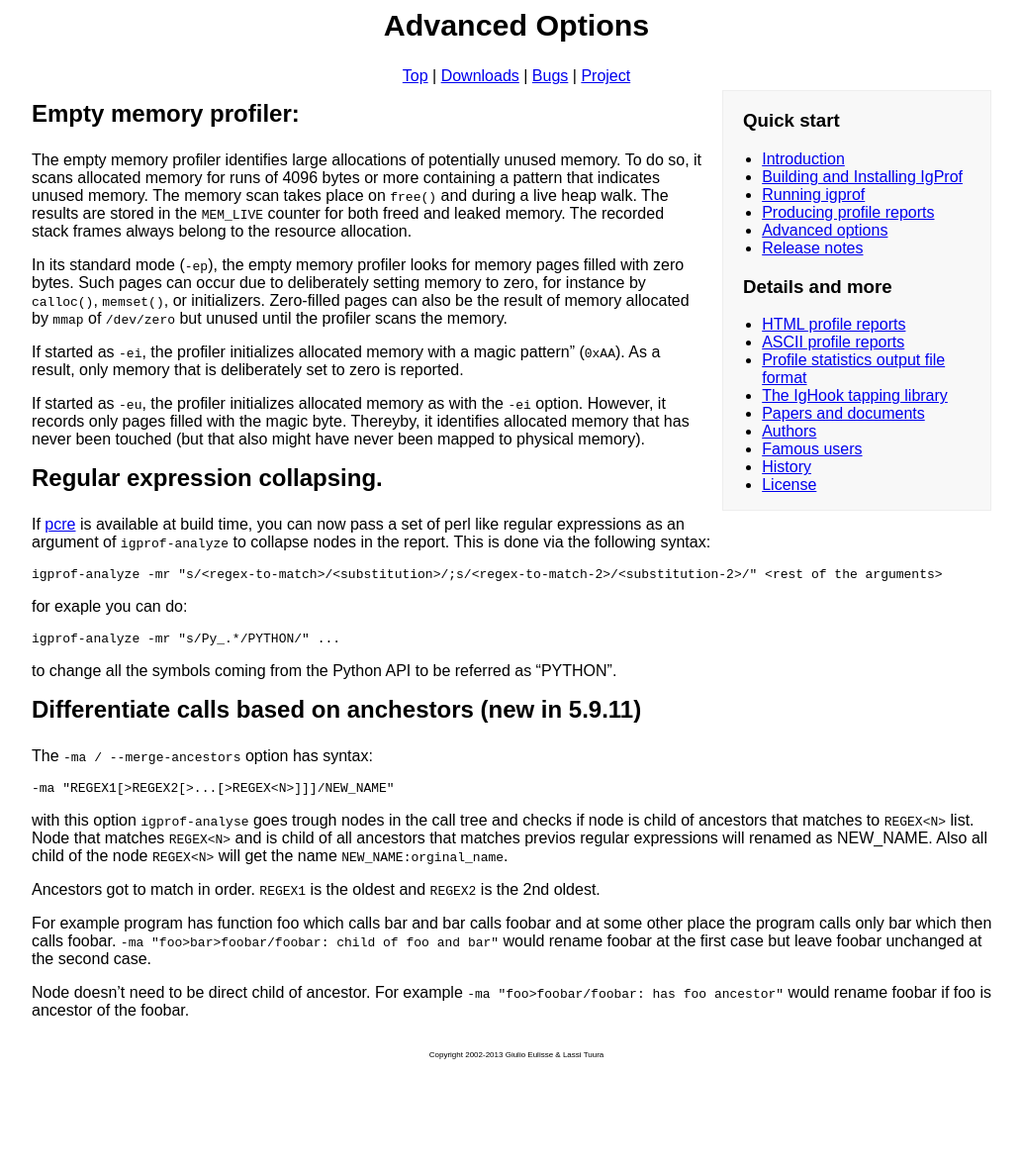
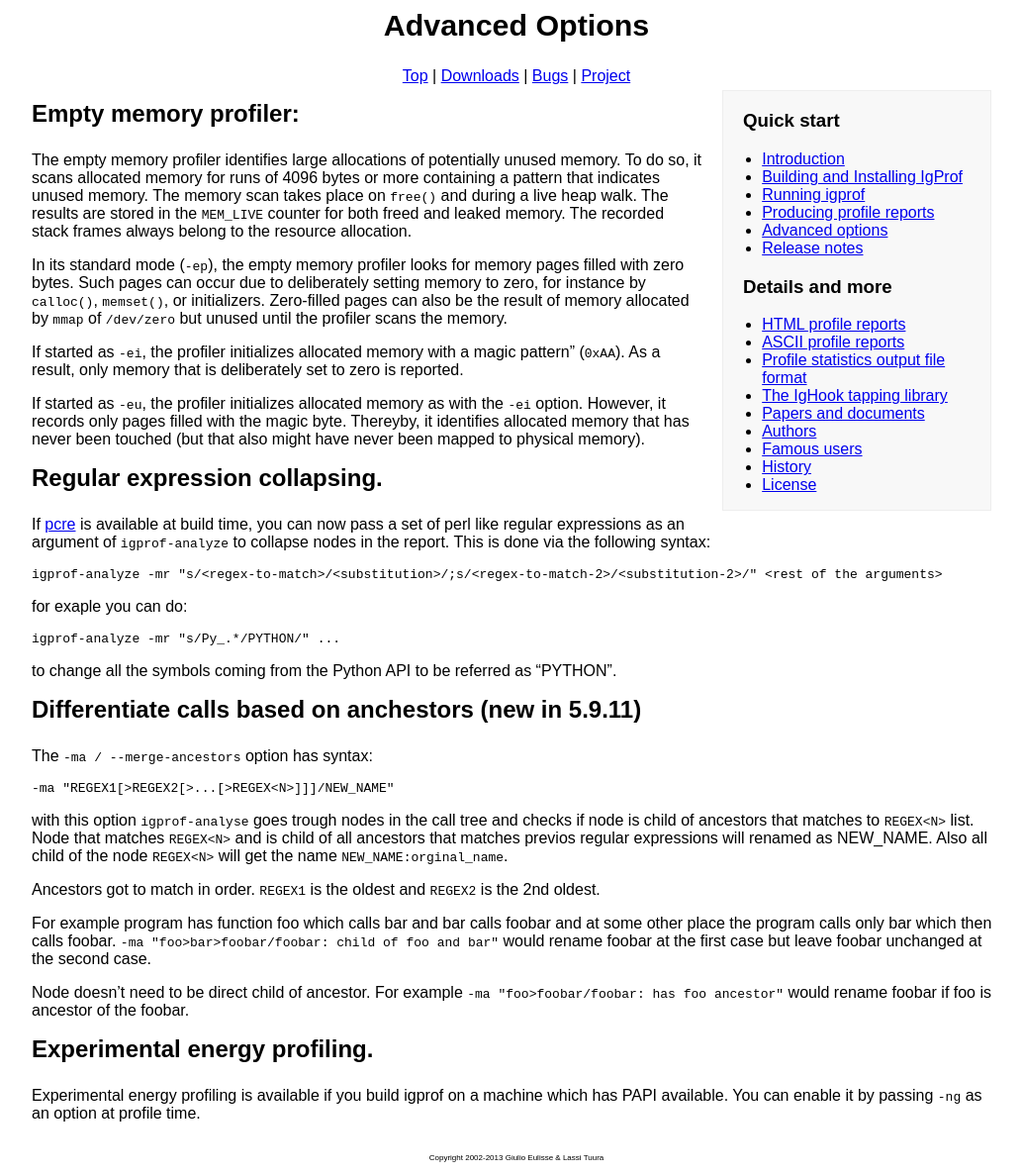
Before and after one commit to igprof/igprof, a Jekyll site: the page built from advancedoptions.md, in a window 1280 px wide. Shown: the whole page at 99% size, without its empty margins (118-1151 px from the left). Built offline with Jekyll 4.4.1, drawn with Linux system fonts in a browser that asks for light colours; before the commit the page ends 1083 px from its top, so only the background shows below that.

Commit message:
Add documentation for energy profiling.

```diff
--- a/advancedoptions.md
+++ b/advancedoptions.md
@@ -69,3 +69,9 @@ the first case but leave foobar unchanged at the second case.
 Node doesn't need to be direct child of ancestor. For example `-ma
 "foo>foobar/foobar: has foo ancestor"` would rename foobar if foo is ancestor of
 the foobar.
+
+## Experimental energy profiling.
+
+Experimental energy profiling is available if you build igprof on a machine
+which has PAPI available. You can enable it by passing `-ng` as an option at
+profile time.
```
